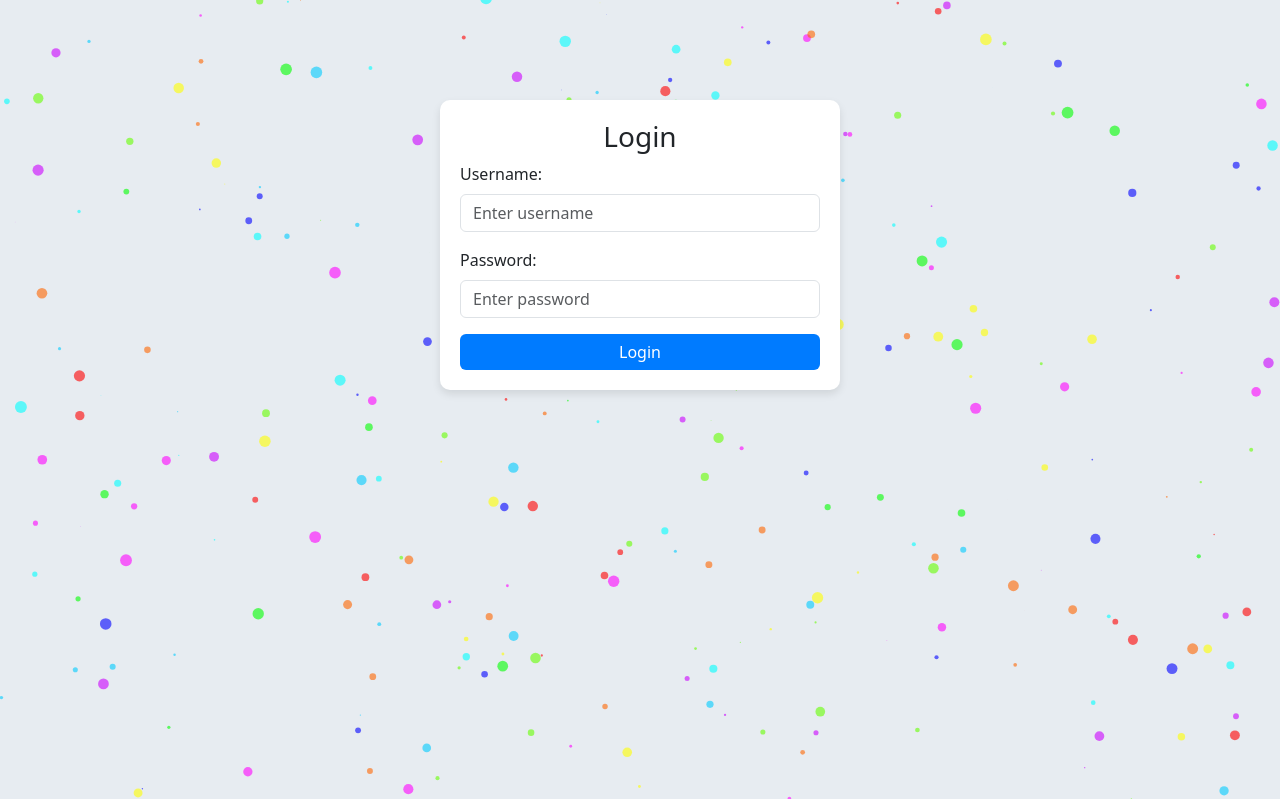
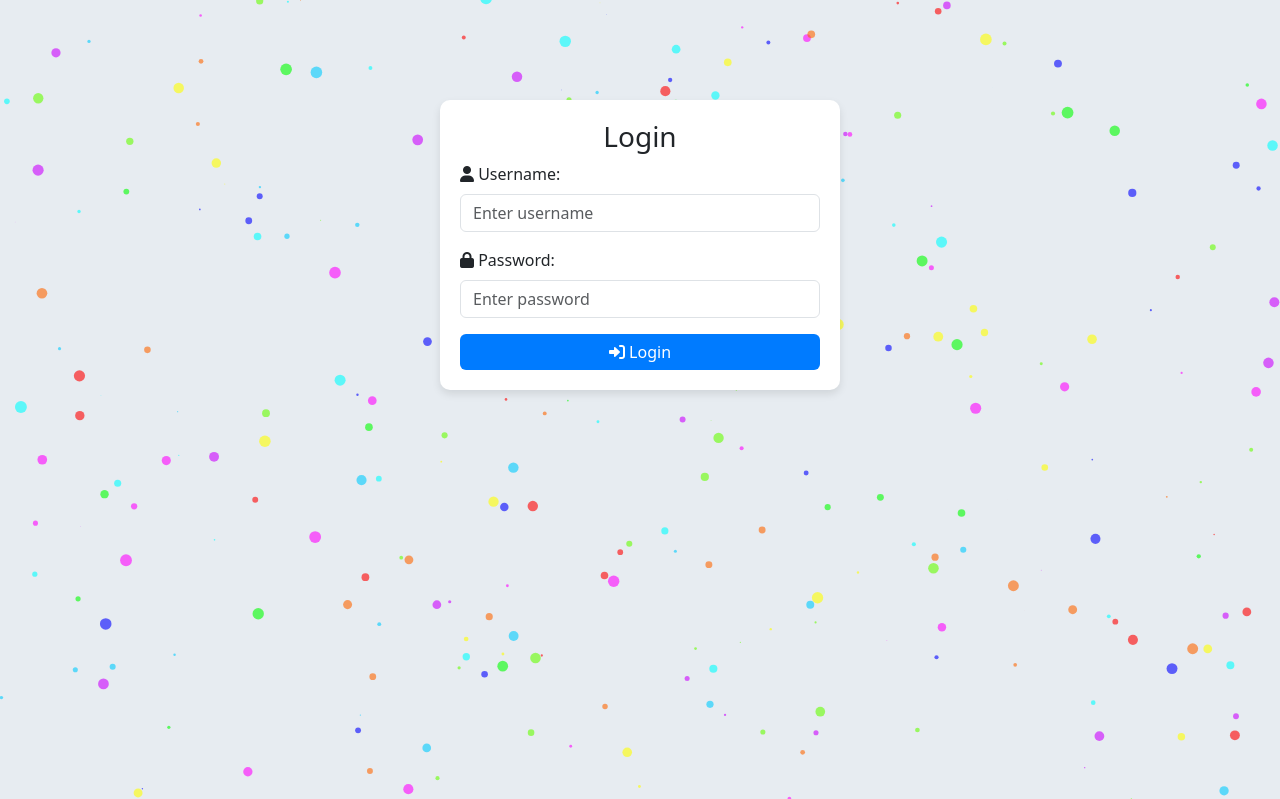
Before and after one commit to RefOoSami001/SmsVRpanel5, a Flask app: page /login in a window 1280 px wide. Shown: the top 799 px of the page. Run offline with Flask 3, Linux system fonts and the light colour scheme.

Commit message:
Update login.html

```diff
--- a/templates/login.html
+++ b/templates/login.html
@@ -6,6 +6,7 @@
     <title>Login</title>
     <!-- Bootstrap 5 CSS -->
     <link href="https://cdn.jsdelivr.net/npm/bootstrap@5.3.0/dist/css/bootstrap.min.css" rel="stylesheet">
+    <link rel="stylesheet" href="https://cdnjs.cloudflare.com/ajax/libs/font-awesome/6.0.0-beta3/css/all.min.css">
     <!-- Include Particles.js -->
     <script src="https://cdn.jsdelivr.net/npm/particles.js@2.0.0/particles.min.js"></script>
     <style>
@@ -59,15 +60,21 @@
 
         <form method="post">
             <div class="mb-3">
-                <label for="username" class="form-label">Username:</label>
+                <label for="username" class="form-label">
+                    <i class="fas fa-user"></i> Username:
+                </label>
                 <input type="text" class="form-control" name="username" id="username" placeholder="Enter username" required>
             </div>
             <div class="mb-3">
-                <label for="password" class="form-label">Password:</label>
+                <label for="password" class="form-label">
+                    <i class="fas fa-lock"></i> Password:
+                </label>
                 <input type="password" class="form-control" name="password" id="password" placeholder="Enter password" required>
             </div>
             <div class="d-grid">
-                <button type="submit" class="btn btn-primary">Login</button>
+                <button type="submit" class="btn btn-primary">
+                    <i class="fas fa-sign-in-alt"></i> Login
+                </button>
             </div>
         </form>
     </div>
```
